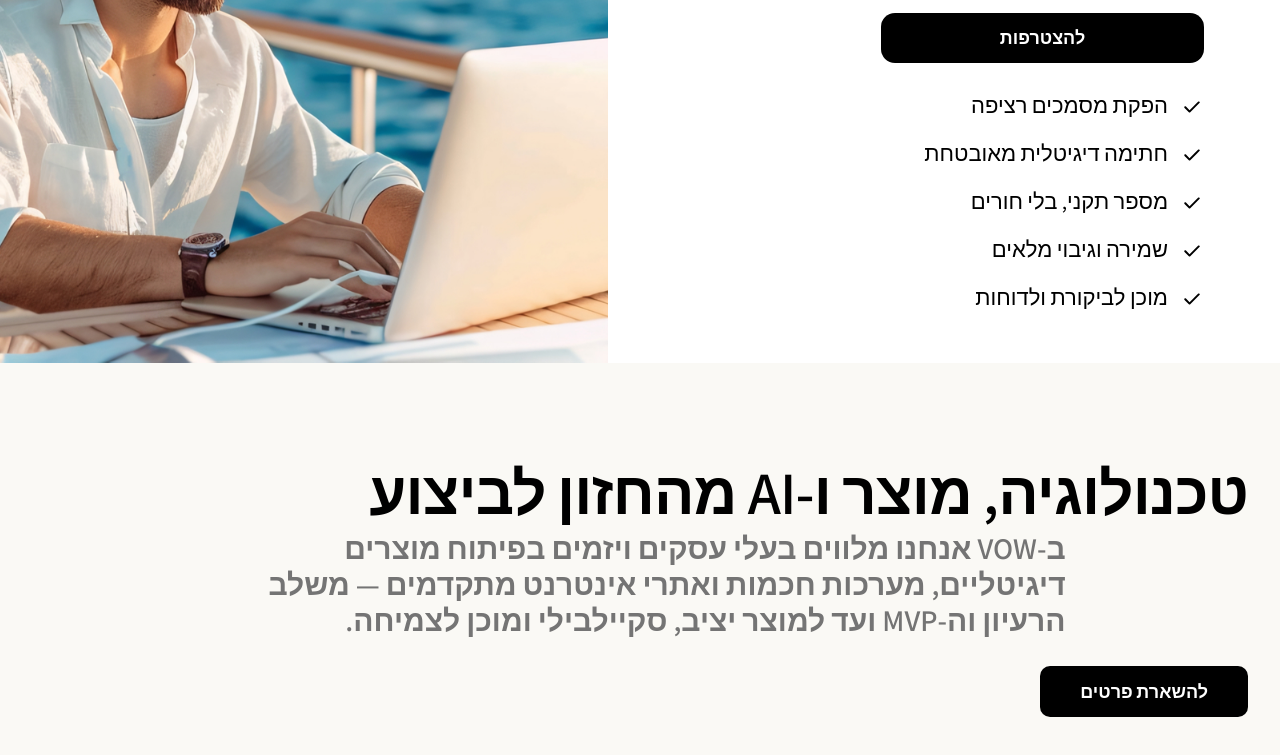
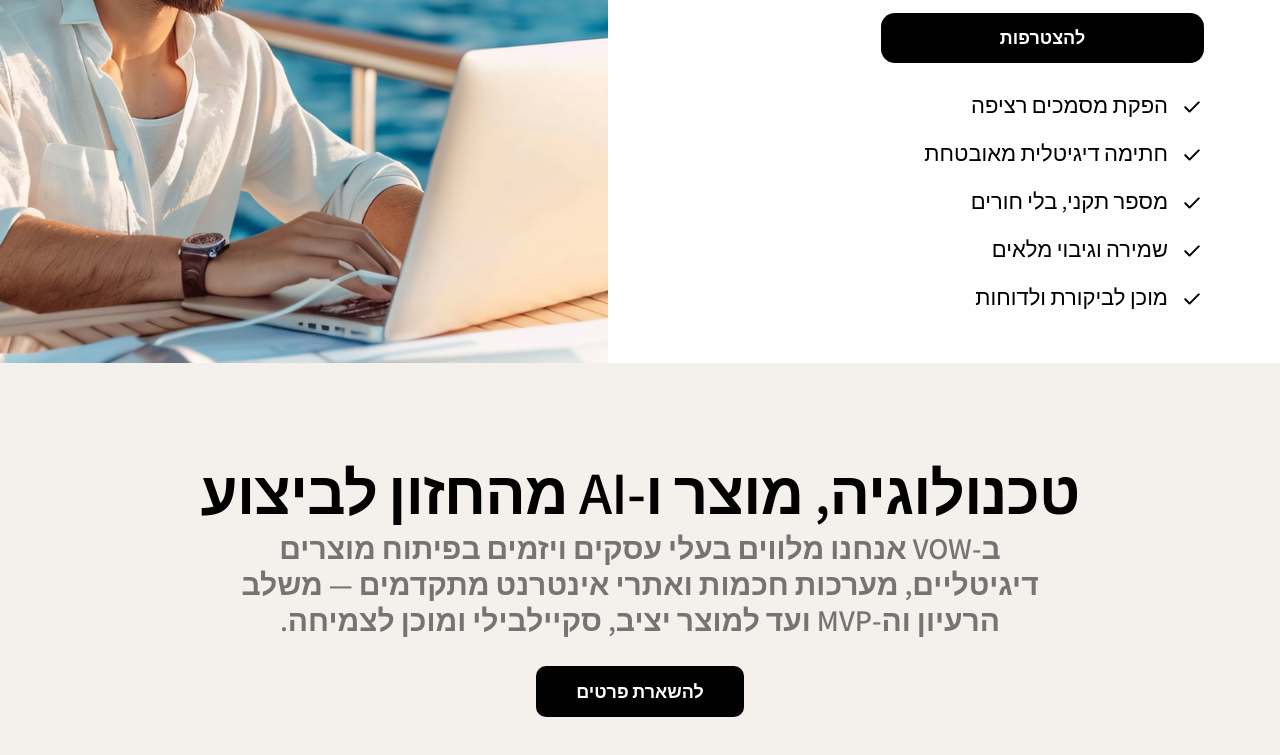
Before and after one commit to thebarlev/vow-marketing, a Next.js app: page / in a window 1280 px wide. Shown: the part 2642-3397 px from the top of the page. Built offline with nearby package versions, Linux system fonts and the light colour scheme; no server answers.

Commit message:
Production Final 1

```diff
--- a/src/app/_components/home/AboutSection.tsx
+++ b/src/app/_components/home/AboutSection.tsx
@@ -25,7 +25,7 @@ export function AboutSection() {
   };
 
   return (
-    <section aria-label="חתימה ירוקה" className="py-[var(--space-section)] mobile-margin-top">
+    <section aria-label="חתימה ירוקה" className="py-[var(--space-section)] mobile-margin-top bg-[#F4F1EC]">
       <div
         data-gs-root
         className="mx-auto max-w-[1440px] rounded-[10px] mx-auto w-full px-4 sm:px-4 lg:px-3 relative"
--- a/src/app/_components/home/FaqSection.tsx
+++ b/src/app/_components/home/FaqSection.tsx
@@ -121,8 +121,8 @@ export function FaqSection() {
   }
 
   return (
-    <section aria-label="שאלות נפוצות" className="py-[var(--space-section)]">
-      <div className="mx-auto max-w-[1440px] px-4 sm:px-6 lg:px-8">
+    <section aria-label="שאלות נפוצות" className="py-[var(--space-section)]  bg-[#F4F1EC]">
+      <div className="mx-auto max-w-[1440px] px-4 sm:px-6 lg:px-8 ">
         <div dir="rtl" className="mx-auto max-w-[777px] w-full px-4 sm:px-0 text-right">
           <h2 className="text-balance text-[44px] font-semibold leading-[1.1] tracking-[-0.2px] text-black sm:text-[56px] lg:text-[64px]">
             שאלות נפוצות
--- a/src/app/_components/home/GreenInvoiceSection.tsx
+++ b/src/app/_components/home/GreenInvoiceSection.tsx
@@ -12,7 +12,7 @@ const BENEFITS: readonly string[] = [
 
 export function GreenInvoiceSection() {
   return (
-    <section aria-label="חשבונית ירוקה מאובטחת" className="py-[var(--space-section)]">
+    <section aria-label="חשבונית ירוקה מאובטחת" className="py-[var(--space-section)] bg-[#F4F1EC]">
       <div className="grid lg:grid-cols-2 lg:items-center lg:gap-16 bg-white">
 
         {/* Left: content — shown first on mobile via order, second on desktop */}
--- a/src/app/_components/home/LogoRow.tsx
+++ b/src/app/_components/home/LogoRow.tsx
@@ -4,8 +4,8 @@ import { CLIENT_LOGOS } from "./home.constants"
 
 export function LogoRow() {
   return (
-    <section aria-label="לוגואים" className="py-[var(--space-section)]">
-      <div className="mx-auto max-w-[1440px] px-4 sm:px-6 lg:px-3 bg-[#F4F1EC]">
+    <section aria-label="לוגואים" className="py-[var(--space-section)] bg-[#F4F1EC]">
+      <div className="mx-auto max-w-[1440px] px-4 sm:px-6 lg:px-3">
         <div className="grid grid-cols-3 gap-x-8 gap-y-6 py-2 sm:grid-cols-3 md:grid-cols-6 md:gap-x-10 md:gap-y-8">
           {CLIENT_LOGOS.map((logo) => (
             <div key={logo.src} className="flex items-center justify-center">
--- a/src/app/_components/home/PackagesSection.tsx
+++ b/src/app/_components/home/PackagesSection.tsx
@@ -43,7 +43,7 @@ export function PackagesSection() {
 
 
   return (
-    <section aria-label="החבילות שלנו" className="py-[var(--space-section)]">
+    <section aria-label="החבילות שלנו" className="py-[var(--space-section)]  bg-[#F4F1EC]">
       <div id="lead-design-development" className="scroll-mt-24" />
       <div className="mx-auto max-w-[1440px] px-6 sm:px-8 lg:px-8">
         <h2 className="text-center text-[44px] pb-0 font-semibold leading-[52px] text-black sm:text-[56px] sm:leading-[64px] lg:text-[70px] lg:leading-[80px]">
--- a/src/app/_components/home/SuccessSection.tsx
+++ b/src/app/_components/home/SuccessSection.tsx
@@ -1,6 +1,6 @@
 export function SuccessSection() {
   return (
-    <section aria-label="הצלחה" className="py-[var(--space-section)] ">
+    <section aria-label="הצלחה" className="py-[var(--space-section)] bg-[#F4F1EC]">
       <div className="mx-auto max-w-[1440px] px-4 sm:px-6 lg:px-0 ">
         <div className="space-y-3">
           <h2 className="text-right">הצלחה לא נבנית במקרה</h2>
--- a/src/app/_components/home/Testimonials.tsx
+++ b/src/app/_components/home/Testimonials.tsx
@@ -3,7 +3,7 @@ import { TESTIMONIALS } from "./home.constants"
 
 export function Testimonials() {
   return (
-    <section aria-label="המלצות" className="py-3">
+    <section aria-label="המלצות" className="py-3 bg-[#F4F1EC]">
       <div className="mx-auto max-w-[1440px] px-1 sm:px-6 lg:px-4 ">
         <div className="grid gap-6 md:gap-[5.5rem] md:grid-cols-2 lg:grid-cols-3">
           {TESTIMONIALS.map((t) => {
--- a/src/app/_components/home/VisionToExecutionSection.tsx
+++ b/src/app/_components/home/VisionToExecutionSection.tsx
@@ -34,16 +34,19 @@ export function VisionToExecutionSection() {
   }
 
   return (
-    <section aria-label="טכנולוגיה, מוצר ו-AI מהחזון לביצוע" className="py-[var(--space-section)]">
+    <section aria-label="טכנולוגיה, מוצר ו-AI מהחזון לביצוע" className="py-[var(--space-section)] bg-[#F4F1EC]">
       <div className="mx-auto max-w-[1440px] px-4 sm:px-6 lg:px-8 text-right">
-        <div >
-          <h2 className="text-right">טכנולוגיה, מוצר ו-AI מהחזון לביצוע</h2>
-          <h3 className="mx-auto max-w-full sm:max-w-[85%] lg:max-w-[70%] text-right">
-          ב-VOW אנחנו מלווים בעלי עסקים ויזמים בפיתוח מוצרים דיגיטליים, מערכות חכמות ואתרי אינטרנט מתקדמים — משלב הרעיון וה-MVP ועד למוצר יציב, סקיילבילי ומוכן לצמיחה.          </h3>
+      <div className="text-right md:text-center">
+  <h2 className="text-right md:text-center">
+    טכנולוגיה, מוצר ו-AI מהחזון לביצוע
+  </h2>
+  <h3 className="mx-auto max-w-full sm:max-w-[85%] lg:max-w-[70%] text-right md:text-center">
+    ב-VOW אנחנו מלווים בעלי עסקים ויזמים בפיתוח מוצרים דיגיטליים, מערכות חכמות ואתרי אינטרנט מתקדמים — משלב הרעיון וה-MVP ועד למוצר יציב, סקיילבילי ומוכן לצמיחה.
+  </h3>
   <button
     type="button"
     onClick={onCtaClick}
-            className="mx-auto mt-7 inline-flex w-full max-w-[260px] items-center justify-center rounded-[10px] bg-black px-10 py-3 text-[18px] font-semibold text-white transition-colors hover:bg-zinc-900 focus-visible:outline-none focus-visible:ring-4 focus-visible:ring-black/15 sm:w-auto"
+    className="mt-7 inline-flex max-w-[260px] items-center justify-center rounded-[10px] bg-black px-10 py-3 text-[18px] font-semibold text-white transition-colors hover:bg-zinc-900 focus-visible:outline-none focus-visible:ring-4 focus-visible:ring-black/15"
   >
     להשארת פרטים
   </button>
```
Lines whose indentation alone changed are shown as unchanged.
